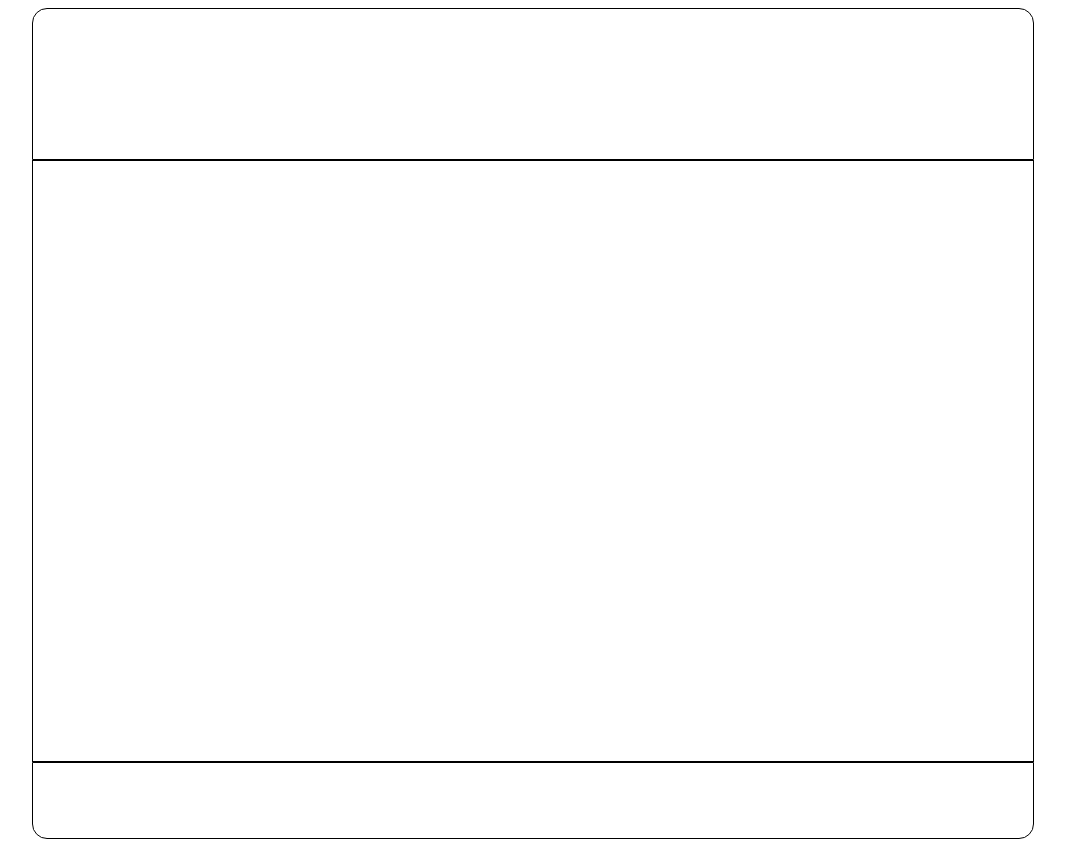
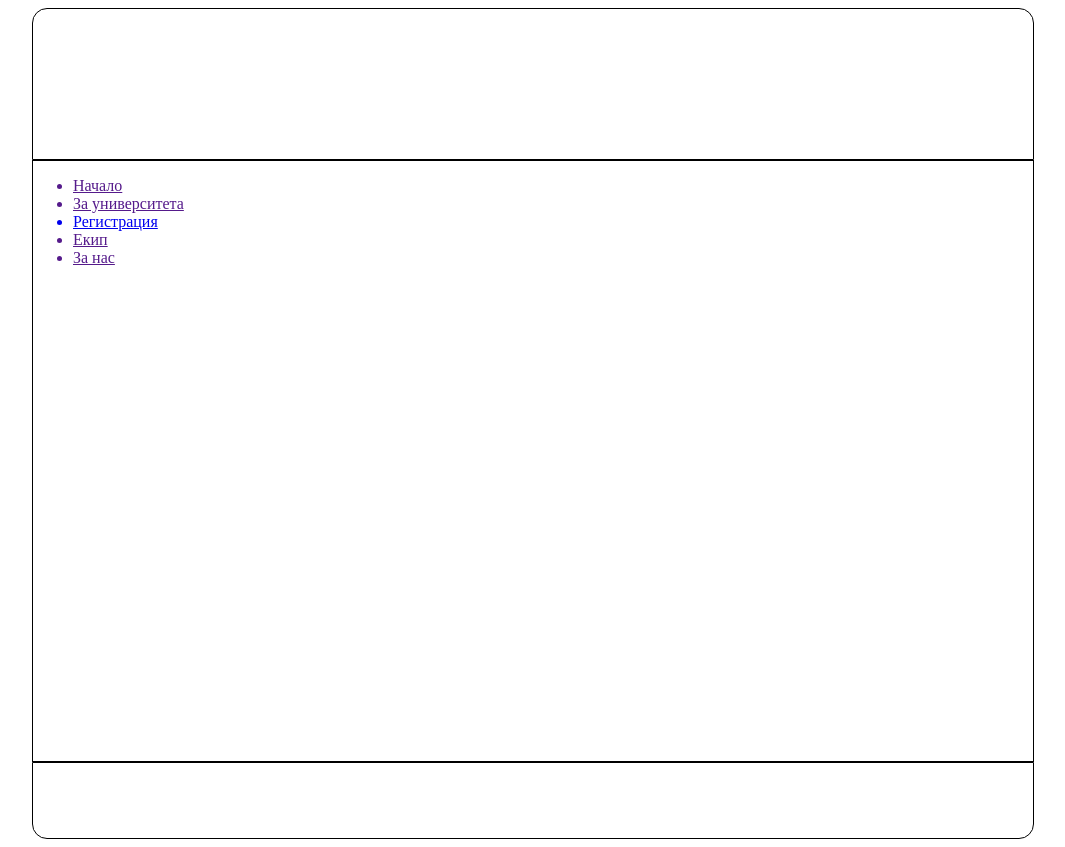
Before and after one commit to ivan4otopa/WebFundamentalsTeamworkProject, a plain HTML site: page RegisterPage.html in a window 1280 px wide. Shown: the whole page, without its empty margins (136-1201 px from the left). Drawn offline with Linux system fonts and the light colour scheme.

Commit message:
added menu

```diff
--- a/RegisterPage.html
+++ b/RegisterPage.html
@@ -8,6 +8,15 @@
 	<header>
 	</header>
 	<div id="content">
+	<nav>
+        <ul>
+            <a href=""><li>Начало</li></a>
+            <a href=""><li>За университета</li></a>
+            <a href="#"><li>Регистрация</li></a>
+            <a href=""><li>Екип</li></a>
+            <a href=""><li>За нас</li></a>
+        </ul>
+    </nav>
 	</div>
 	<footer>
 	</footer>
```
